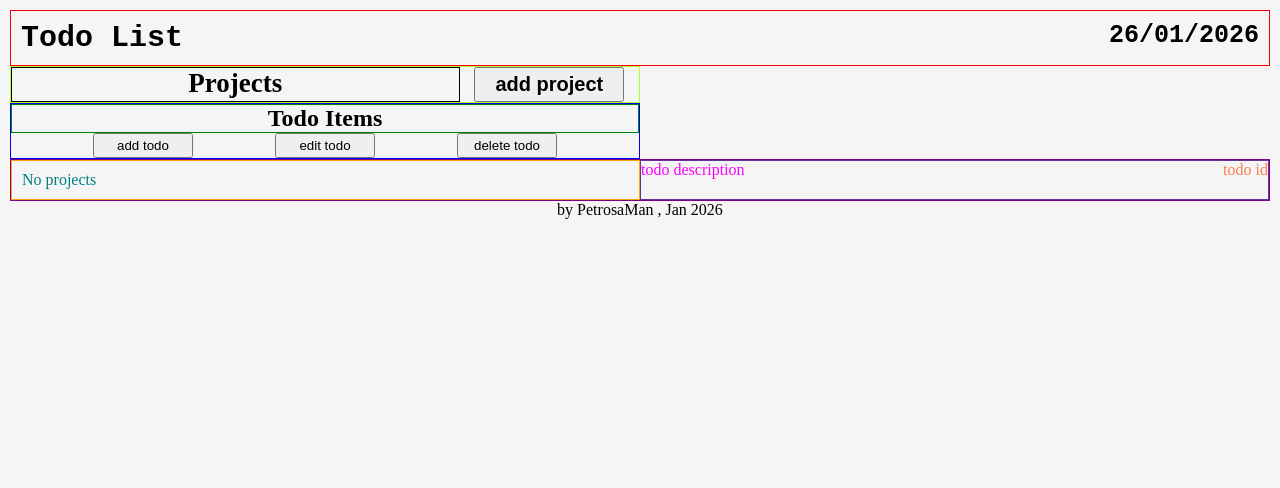
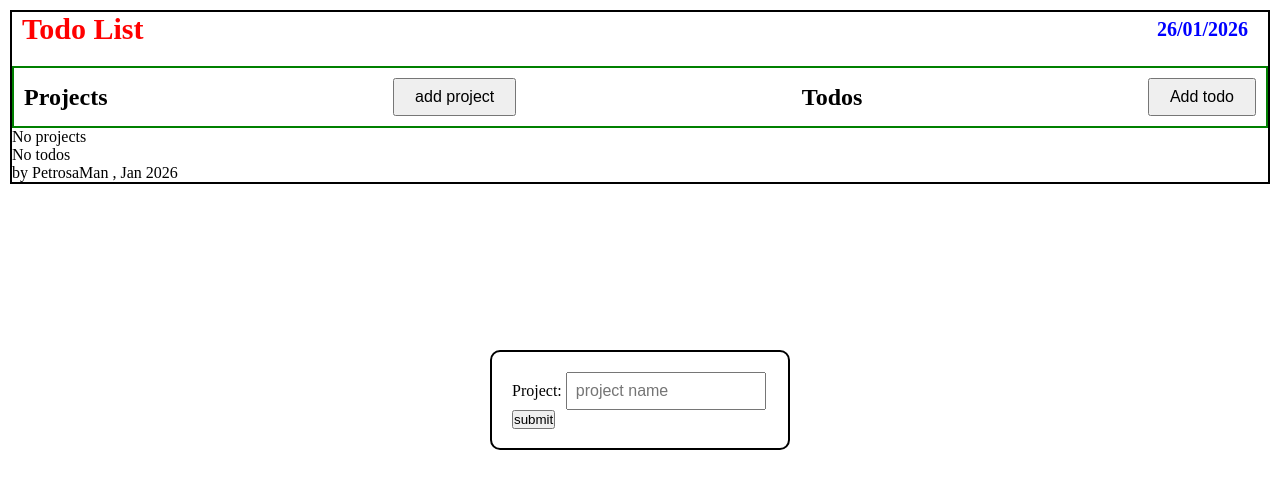
Before and after one commit to PetrosaMan/Todos-Project-Odin, a website built with webpack: page src/template.html in a window 1280 px wide. Built offline with nearby package versions, Linux system fonts and the light colour scheme.

Commit message:
Made major changes to page layout and styling

```diff
--- a/src/style.css
+++ b/src/style.css
@@ -7,175 +7,70 @@
 
 body {
   margin: 10px;
+  border: 2px solid black;
+}
+.todo-header {
+  display: flex;
+  justify-content: space-between;
+  align-items: center;
+  margin-bottom: 20px;
+  margin-left: 10px;
+  margin-right: 20px;
 }
 
-.sidebar {
-  border: 1px solid greenyellow;
-  display: grid;
-  grid-template-columns: 5fr 2fr;
-  font-size: large;
-  width: 50%;
+.todo-list {
+  font-size: 30px;
+  font-weight: bold;
+  color: red;
+}
+
+.date {
+  font-size: 20px;
+  font-weight: bold;
+  color: blue;
+}
+
+.projects-todos {
+  display: flex;
+  justify-content: space-between;
+  align-items: center;
+  margin-top: 20px;
+  border: 2px solid green;
+  padding: 10px;
+}
+
+.project-dialog {
+  display: flex;
+  flex-direction: row;
+  gap: 10px;
+  position: fixed;
+  top: 50%;
+  left: 50%;
+  transform: translate(-50%, -50%);
+  background-color: white;
+  height: 100px;
+  width: 300px;
+  border: 2px solid black;
+  border-radius: 10px;
+  padding: 20px;
 }
 
 .add-project {
   display: flex;
   justify-content: center;
-  text-align: center;
+  align-items: center;
 }
 
-#add-project {
-  width: 150px;
-  height: 35px;
-  font-size: 20px;
-  font-weight: bold;
+#add-project,
+#add-todo {
+  padding: 8px 20px;
+  font-size: 16px;
+  cursor: pointer;
 }
 
-.sections-container {
-  border: 5px solid Brown;
-  color: fuchsia;
-  display: flex;
+#project-name {
+  flex: 1;
+  padding: 8px;
+  font-size: 16px;
+  width: 200px;
 }
-
-.projects {
-  border: 2px solid greenyellow;
-  width: 50%;
-}
-
-.todos {
-  border: 1px solid blue;
-  width: 50%;
-}
-
-body {
-  background-color: whitesmoke;
-}
-.todo-header {
-  border: 1px solid red;
-  display: flex;
-  justify-content: space-between;
-  padding: 10px;
-}
-
-.todo-list {
-  /*border: 1px solid red;*/
-  font-family: "Courier New", Courier, monospace;
-  font-size: 30px;
-  font-weight: 600;
-}
-
-.date {
-  /*border: 1px solid red;*/
-  font-family: "Courier New", Courier, monospace;
-  font-size: 25px;
-  font-weight: 600;
-}
-
-#content {
-  color: red;
-}
-
-.delete-project {
-  width: 100px;
-  height: 25px;
-}
-
-.add-todo,
-.edit-todo,
-.delete-todo {
-  width: 100px;
-  height: 25px;
-}
-.section {
-  border: 1px solid brown;
-}
-.todo-items {
-  border: 1px solid green;
-  text-align: center;
-}
-
-.buttons {
-  border: 0;
-}
-
-.todo-btns,
-.projects-btns {
-  display: flex;
-  justify-content: space-evenly;
-}
-
-.container {
-  border: 1px solid purple;
-  display: flex;
-}
-
-.projects-title {
-  border: 1px solid black;
-  text-align: center;
-}
-
-#projects {
-  display: grid;
-  grid-template-columns: 2fr auto;
-  row-gap: 5px;
-  column-gap: 10px;
-  color: teal;
-  border: 1px solid orange;
-  padding: 10px;
-  width: 50%;
-}
-
-#todos {
-  display: flex;
-  justify-content: space-between;
-  gap: 50px;
-  color: coral;
-  border: 1px solid rebeccapurple;
-  width: 50%;
-}
-
-.todo-description {
-  color: magenta;
-}
-
-.footer {
-  text-align: center;
-}
-
-.project-dialog {
-  dialog[open] {
-    display: flex;
-  }
-  text-align: center;
-  position: fixed;
-  top: 50%;
-  left: 50%;
-  transform: translate(-50%, -50%);
-  gap: 10px;
-  /*height: 100px;*/
-  padding: 10px;
-}
-
-dialog label {
-  font-family: Arial, Helvetica, sans-serif;
-  font-size: 20px;
-  font-weight: 600;
-  margin-right: 10px;
-  padding: 10px;
-}
-
-dialog input {
-  font-family: Arial, Helvetica, sans-serif;
-  font-size: 18px;
-  padding: 5px;
-  width: 300px;
-}
-
-dialog button {
-  font-family: Arial, Helvetica, sans-serif;
-  font-size: 18px;
-  font-weight: 600;
-  padding: 5px 10px;
-  margin-left: 10px;
-  cursor: pointer;
-  margin-top: 10px;
-}
--- a/src/template.html
+++ b/src/template.html
@@ -5,37 +5,31 @@
     <meta name="viewport" content="width=device-width, initial-scale=1.0" />
     <title>Todo List Odin Project</title>
   </head>
+
   <body>
     <header class="todo-header">
       <div class="todo-list">Todo List</div>
       <div class="date" id="date">Date:</div>
     </header>
 
-    <div class="sidebar">
+    <div class="projects-todos">
       <h2 class="projects-title">Projects</h2>
       <div class="add-project">
         <button id="add-project">add project</button>
       </div>
+
+      <h2 class="todo-items-title">Todos</h2>
+      <div class="add-todo">
+        <button id="add-todo">Add todo</button>
+      </div>
     </div>
 
-      <section class="todos">
-        <h2 class="todo-items">Todo Items</h2>
-        <div class="todo-btns">
-          <button class="add-todo">add todo</button>
-          <button class="edit-todo">edit todo</button>
-          <button class="delete-todo">delete todo</button>
-        </div>
-      </section>
+    <div class="container">
+      <!-- Projects-->
+      <div id="projects">No projects</div>
+      <!-- Todos-->
+      <div id="todos">No todos</div>
     </div>
-
-    <main class="container">
-      <div id="projects">No projects</div>
-      <div id="todos">
-        <!-- todos list-->
-        <p class="todo-description">todo description</p>
-        <p class="todo-id">todo id</p>
-      </div>
-    </main>
 
     <!--add project dialog -->
     <dialog class="project-dialog">
```
